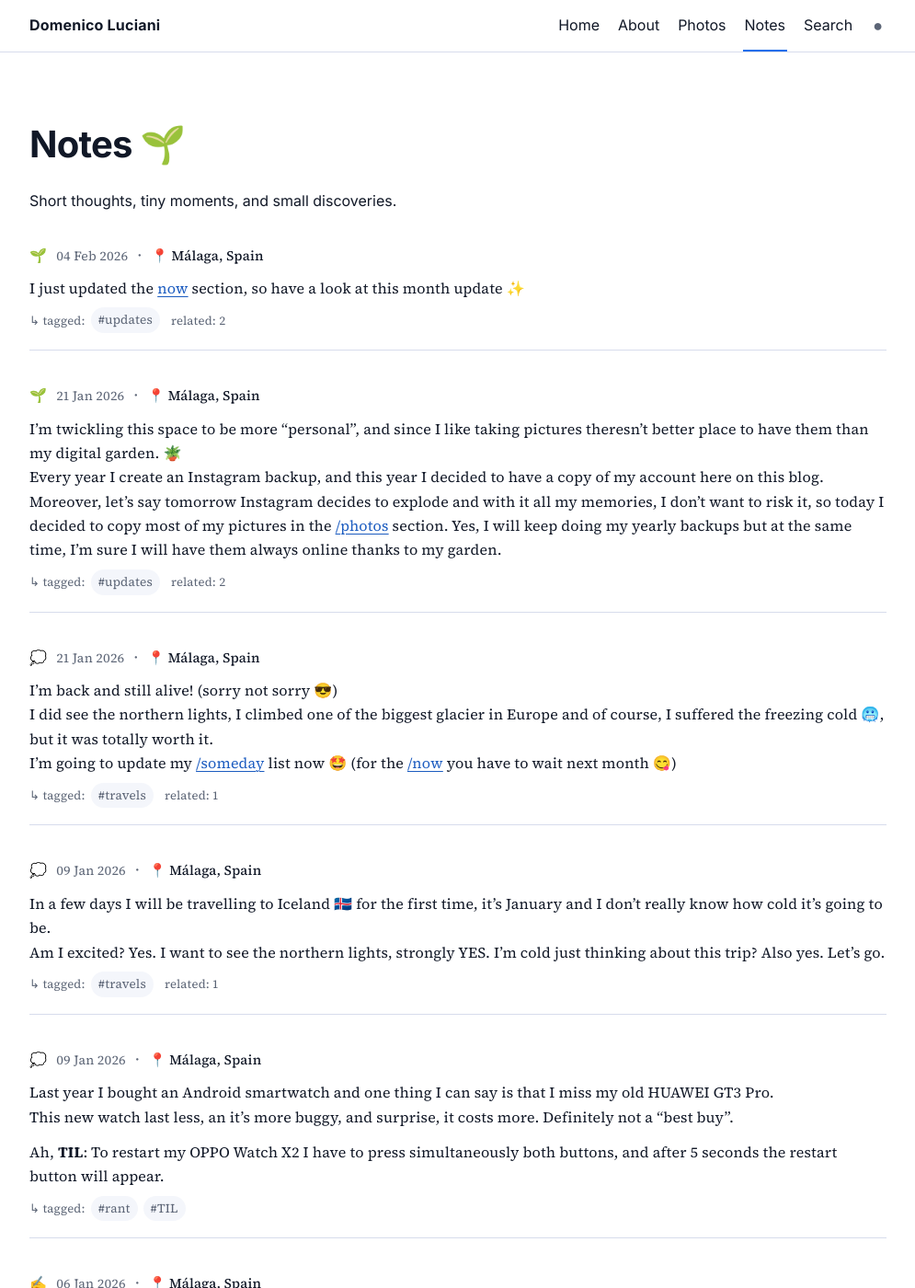
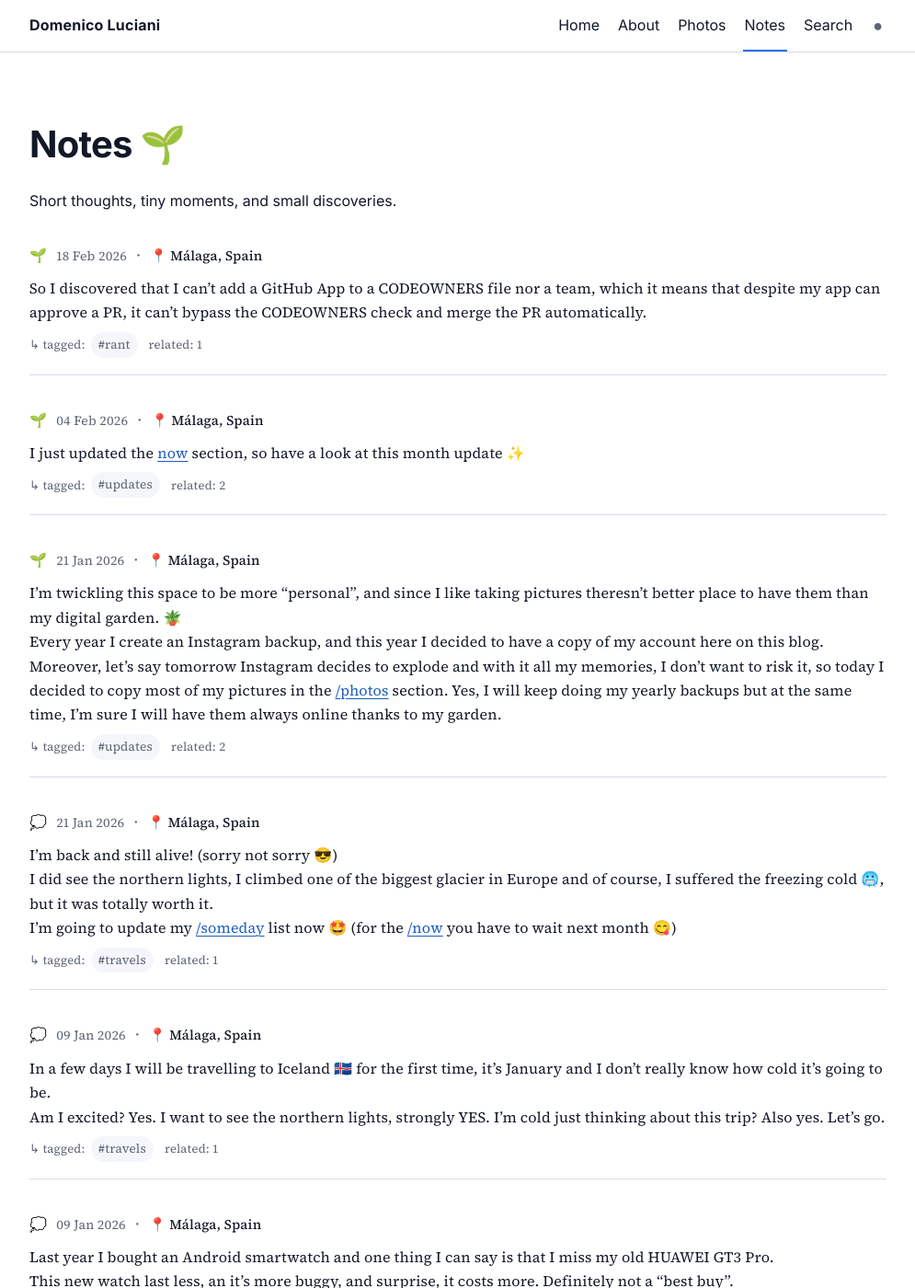
Before and after one commit to dlion/domenicoluciani, a Jekyll site: the page built from notes.md, in a window 1280 px wide and 1400 px high. Shown: the whole window at 92% size, without its empty margins (142-1137 px from the left). Built offline with Jekyll 4.4.1, drawn with Linux system fonts in a browser that asks for light colours; comment, search, counter and statistics services are not loaded.

Commit message:
chore(notes): sync from Bluesky

```diff
--- a/_data/notes.yml
+++ b/_data/notes.yml
@@ -1,3 +1,11 @@
+- id: 'bsky-3mf632znvis23'
+  date: 2026-02-18T21:56:18Z
+  mood: "🌱"
+  tags:
+    - rant
+  content: |
+    So I discovered that I can't add a GitHub App to a CODEOWNERS file nor a team, which it means that despite my app can approve a PR, it can't bypass the CODEOWNERS check and merge the PR automatically.
+
 - date: 2026-02-04
   mood: "🌱"
   tags:
```
